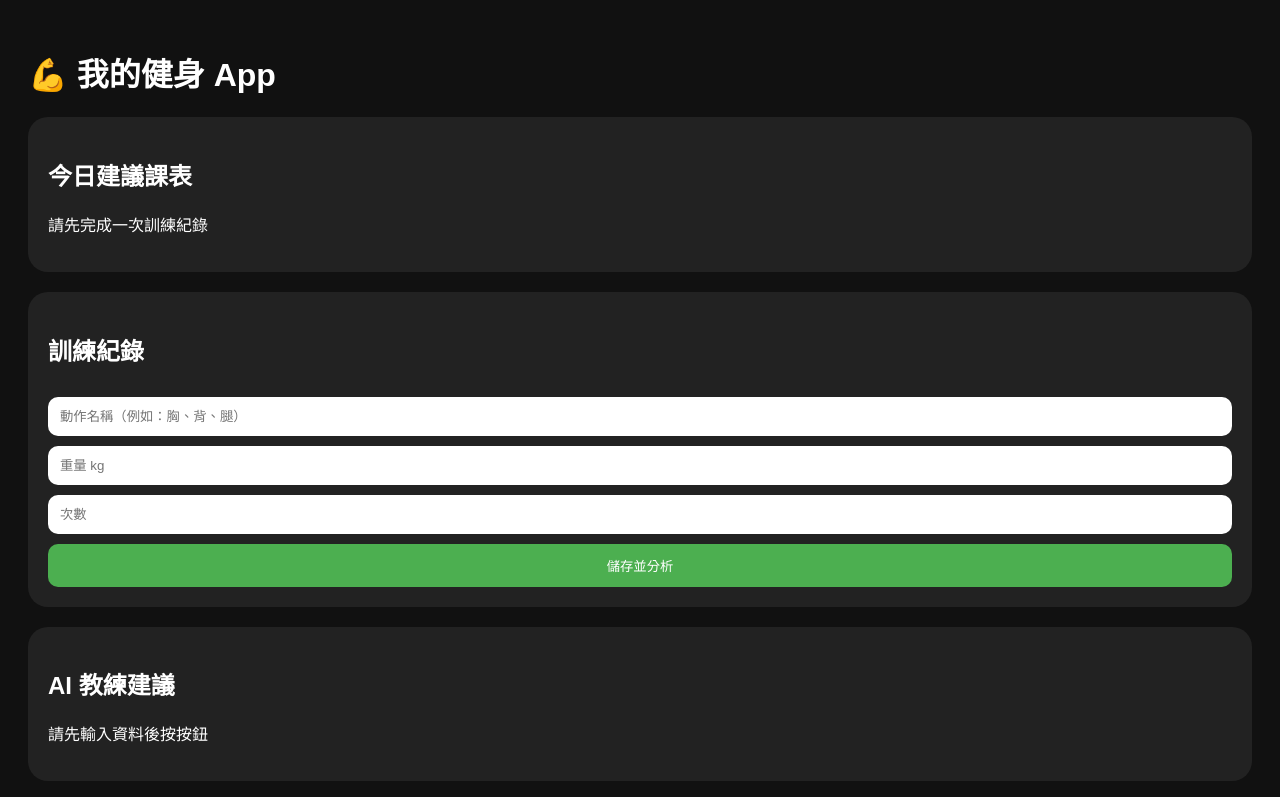
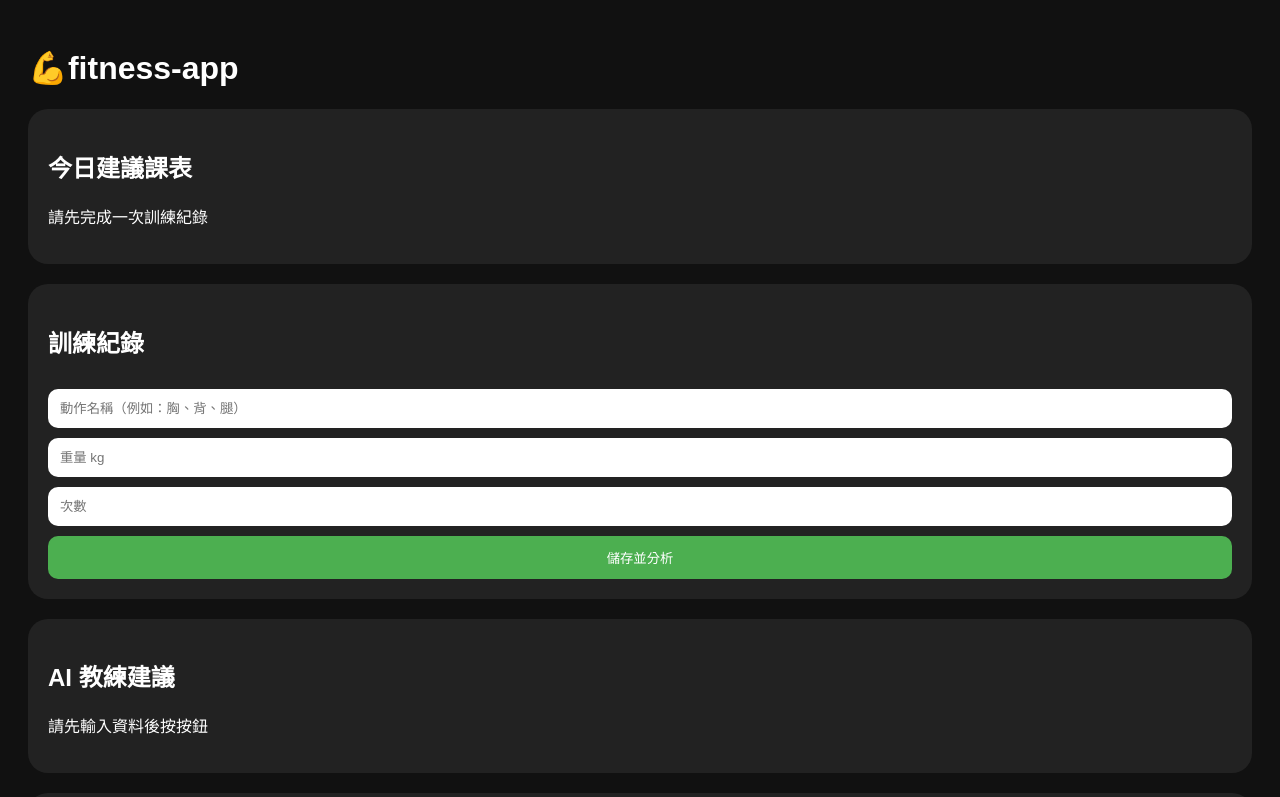
Before and after one commit to jim987112/fitness-app, a plain HTML site: page index.html in a window 1280 px wide. Shown: the top 797 px of the page. Drawn offline with Linux system fonts and the light colour scheme.

Commit message:
Change title and heading from Chinese to English

```diff
--- a/index.html
+++ b/index.html
@@ -3,7 +3,7 @@
 <head>
 <meta charset="UTF-8">
 <meta name="viewport" content="width=device-width, initial-scale=1.0">
-<title>我的健身 App</title>
+<title>fitness-app</title>
 <style>
 body{
     font-family: Arial, sans-serif;
@@ -40,7 +40,7 @@
 </head>
 <body>
 
-<h1>💪 我的健身 App</h1>
+<h1>💪fitness-app</h1>
 
 <div class="card">
     <h2>今日建議課表</h2>
```
